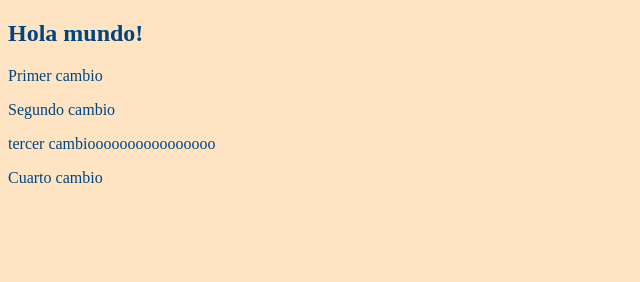
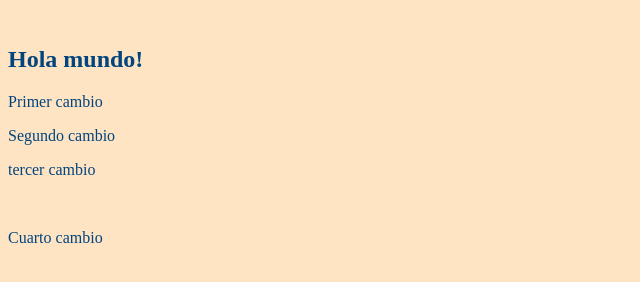
Before and after one commit to HarrysonBaquero/Prueba_Git_1, a plain HTML site: page index.html in a window 1280 px wide. Shown: the whole page, without its empty margins (0-640 px from the left). Drawn offline with Linux system fonts and the light colour scheme.

Commit message:
prueba para ver si hay conflicto

```diff
--- a/index.html
+++ b/index.html
@@ -8,11 +8,12 @@
   <title>Prueba Git 1</title>
 </head>
 
-<body>
+<br>
   <h2>Hola mundo!</h2>
   <p>Primer cambio</p>
   <p>Segundo cambio</p>
-  <p>tercer cambioooooooooooooooo</p>
+  <p>tercer cambio</p>
+</br>
   <p>Cuarto cambio</p>
 </body>
 
```
